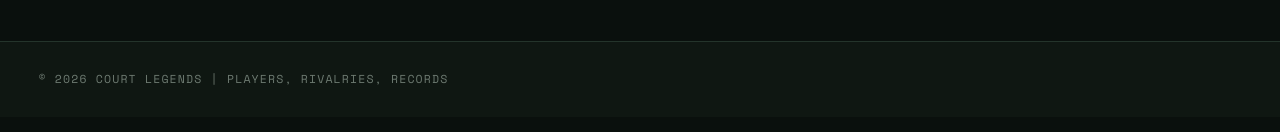
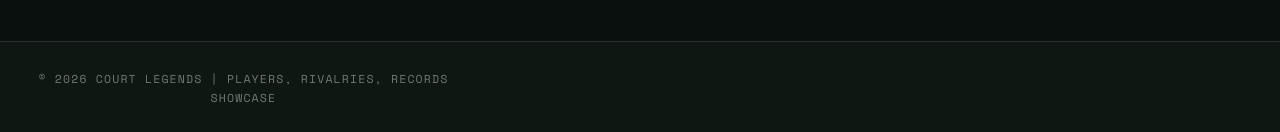
Before and after one commit to IS-PROJECT-2026/court-legends-165782, a React (Vite) app: page /court-legends-165782/rivalries/alcaraz-vs-sinner in a window 1280 px wide. Shown: the part 1395-1527 px from the top of the page. Built offline with nearby package versions, Linux system fonts and the light colour scheme.

Commit message:
style(footer): Slightly modify footer content

```diff
--- a/src/components/Footer.jsx
+++ b/src/components/Footer.jsx
@@ -1,7 +1,7 @@
 function Footer() {
   return (
     <footer>
-      <p>© 2026 Court Legends | Players, Rivalries, Records</p>
+      <p>© 2026 Court Legends | Players, Rivalries, Records Showcase</p>
     </footer>
   )
 }
```
